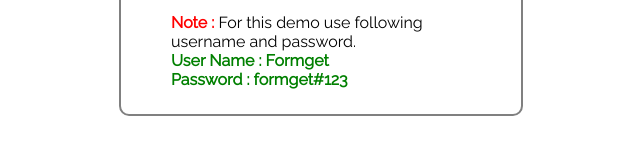
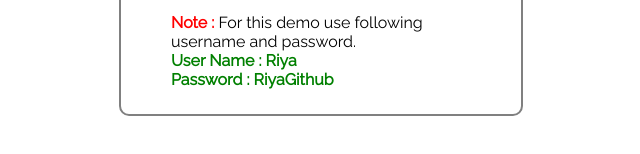
Before and after one commit to Riya-code/Authenticity-verification, a plain HTML site: page index.html in a window 1280 px wide. Shown: the part 410-564 px from the top of the page, 71-711 px from the left. Drawn offline with Linux system fonts and the light colour scheme.

Commit message:
update 1

```diff
--- a/index.html
+++ b/index.html
@@ -17,7 +17,7 @@
 <input type="password" name="password" id="password"/>
 <input type="button" value="Login" id="submit" onclick="validate()"/>
 </form>
-<span><b class="note">Note : </b>For this demo use following username and password. <br/><b class="valid">User Name : Formget<br/>Password : formget#123</b></span>
+<span><b class="note">Note : </b>For this demo use following username and password. <br/><b class="valid">User Name : Riya<br/>Password : RiyaGithub</b></span>
 </div>
 </div>
 </body>
```
